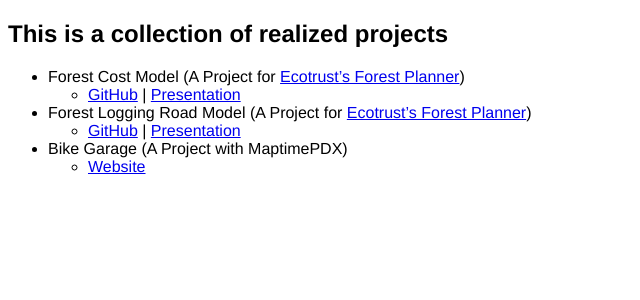
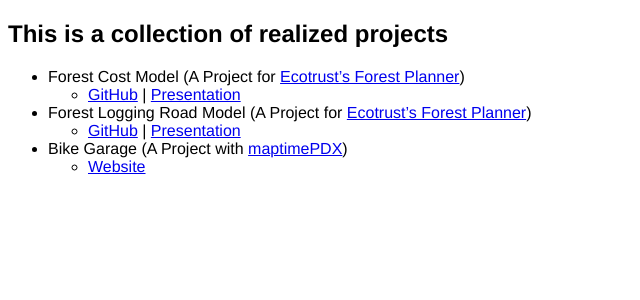
Before and after one commit to ustroetz/ustroetz.github.io, a Jekyll site: the page built from index.md, in a window 1280 px wide. Shown: the top 300 px of the page, without its empty margins (0-640 px from the left). Built offline with Jekyll 4.4.1, drawn with Linux system fonts in a browser that asks for light colours; Markdown is read by kramdown in place of the engine named in the settings; some of the changed lines change nothing that is shown.

Commit message:
Updated index.md

```diff
--- a/index.md
+++ b/index.md
@@ -10,10 +10,10 @@
 
 - Forest Cost Model (A Project for [Ecotrust's Forest Planner](http://stage.forestplanner.ecotrust.org))
 	- [GitHub](https://github.com/ustroetz/cost_model) | [Presentation](http://ustroetz.github.io/CostModel/brownbag.pptx)
-    <br/>
+<br/>
 - Forest Logging Road Model (A Project for [Ecotrust's Forest Planner](http://stage.forestplanner.ecotrust.org))
 	- [GitHub](https://github.com/ustroetz/log-road) | [Presentation](http://ustroetz.github.io/LogRoad)
-    <br/>
-- Bike Garage (A Project with MaptimePDX)
+<br/>
+- Bike Garage (A Project with [maptimePDX](http://maptimepdx.org))
 	- [Website](https://github.com/ustroetz/BikeGarage)
-    <br/>
+<br/>
```
